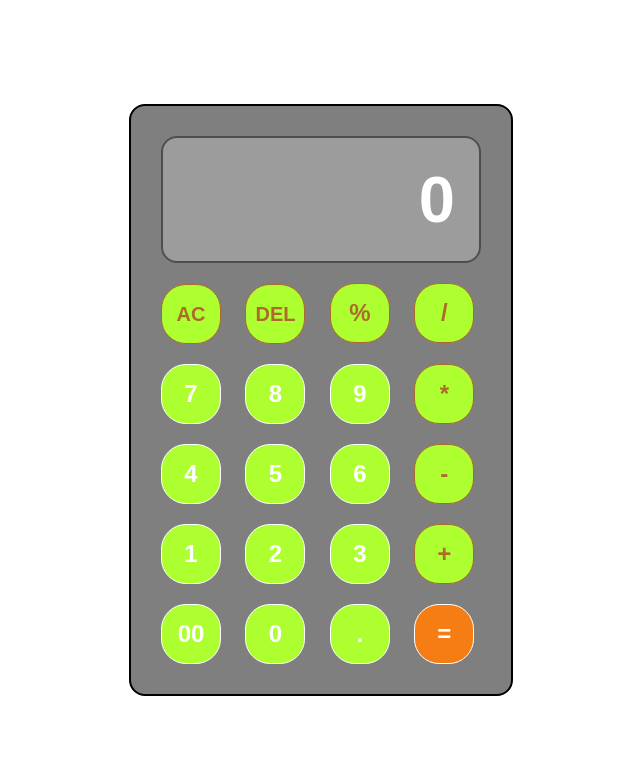
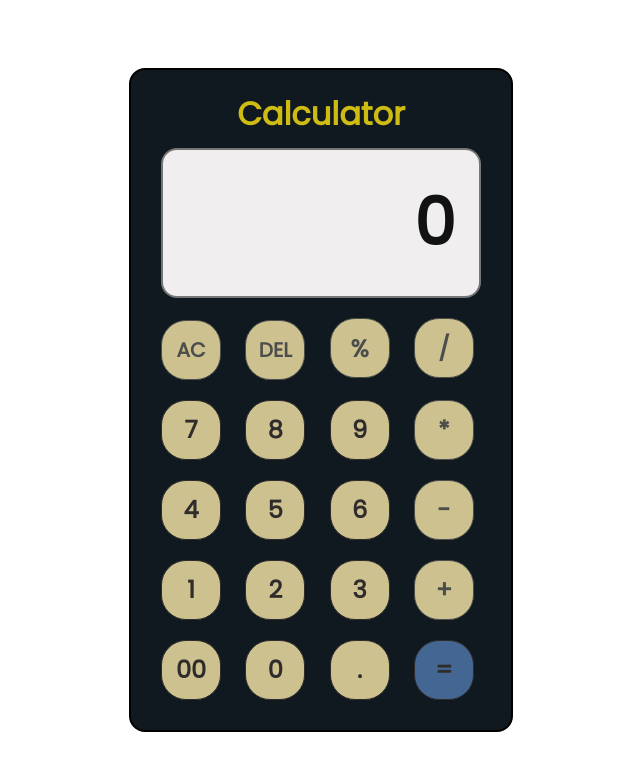
Before and after one commit to ajusjacob/Afame-Technologies, a plain HTML site: page index.html in a window 1280 px wide. Both pictures are taken after a click on the button "AC". Shown: the whole page, without its empty margins (319-959 px from the left). Drawn offline with Linux system fonts and the light colour scheme.

Commit message:
added js and modify css

```diff
--- a/index.html
+++ b/index.html
@@ -10,6 +10,7 @@
 
 <body>
     <div class="container">
+        <h1>Calculator</h1>
         <input type="text" placeholder="0" id="inputBox" readonly>
         <div>
             <button class="operator ac">AC</button>
@@ -41,13 +42,8 @@
             <button>.</button>
             <button class="equalBtn">=</button>
         </div>
-
-
     </div>
-
-
-
-    <script>src = "script.js"</script>
+    <script src="script.js"></script>
 </body>
 
 </html>
--- a/script.js
+++ b/script.js
@@ -0,0 +1,24 @@
+let display = document.getElementById('inputBox');
+let buttons = document.querySelectorAll('button');
+let buttonsArray = Array.from(buttons);
+let string = '';
+
+buttonsArray.forEach(btn => {
+
+    btn.addEventListener('click', (e => {
+
+        if (e.target.innerHTML == 'DEL') {
+            string = string.substring(0, string.length - 1);
+            display.value = string;
+        } else if (e.target.innerHTML == 'AC') {
+            string = '';
+            display.value = string;
+        } else if (e.target.innerHTML == '=') {
+            string = eval(string);
+            display.value = string;
+        } else {
+            string += e.target.innerHTML;
+            display.value = string;
+        }
+    }));
+});
--- a/style.css
+++ b/style.css
@@ -1,61 +1,79 @@
-/* calculator styling */
+@import url('https://fonts.googleapis.com/css2?family=Pixelify+Sans:wght@400..700&family=Poppins&display=swap');
 
-*{
+
+* {
     margin: 0;
     padding: 0;
     box-sizing: border-box;
-    font-family: sans-serif;
-    font-weight: bold;
+    font-family: "Poppins", sans-serif;
+    font-weight: 600;
+    font-style: normal;
 }
-body{
+
+body {
     width: 100%;
     height: 100vh;
     display: flex;
     justify-content: center;
     align-items: center;
 }
-.container{
+
+h1 {
+    display: flex;
+    justify-content: center;
+    color: #cfbc12;
+}
+
+.container {
     padding: 20px;
     border: 2px solid #000;
     border-radius: 16px;
     box-shadow: 0px 3px 15px rgba(0, 0, 0, 0);
-    background: rgba(0, 0, 0, 0.5);
+    background: #101820;
 }
-input{
+
+input {
     width: 320px;
     padding: 24px;
     margin: 10px;
-    background: rgba(225, 225, 225, 0.3);
+    background: rgba(255, 252, 252, 0.942);
     font-size: 65px;
     text-align: right;
-    color: #fff;
+    color: #000000;
     border: solid 2px rgba(0, 0, 0, 0.5);
     border-radius: 16px;
 }
-input::placeholder{
-    color: #fff;
+
+input::placeholder {
+    color: #131212;
 }
-button{
+
+button {
     width: 60px;
     height: 60px;
     margin: 10px;
-    color: #fff;
-    background: greenyellow;
+    color: #302c2c;
+    background: #ccc18f;
     font-size: 24px;
     cursor: pointer;
     border: solid 1px;
     border-radius: 25px;
 }
-.ac, .del{
+
+.ac,
+.del {
     font-size: 20px;
 }
-button:hover{
+
+button:hover {
     color: #fff;
-    background: #f67c14;
+    background: #4a4643;
 }
-.equalBtn{
-    background: #f67c14;
+
+.equalBtn {
+    background: #5681b9bf;
 }
-.operator{
-    color: #ae6a2e;
+
+.operator {
+    color: #4c4e4c;
 }
```
